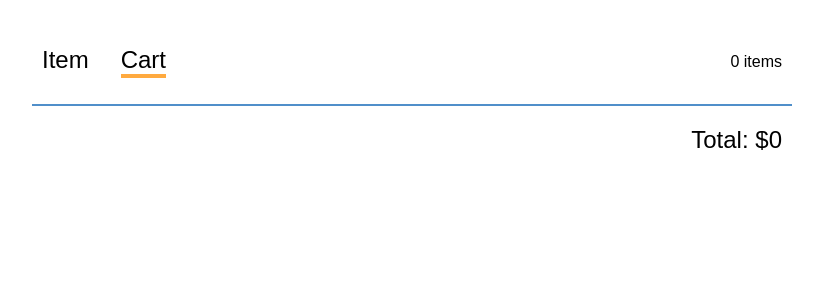
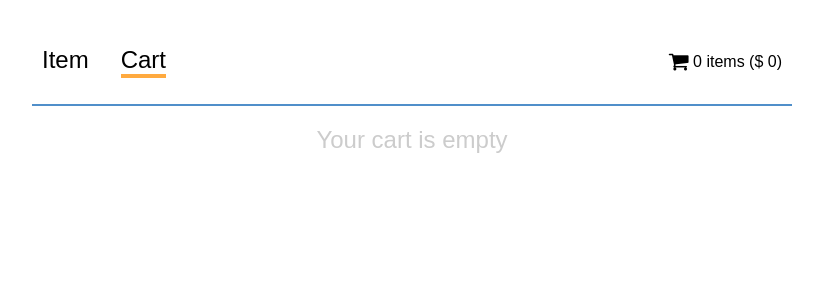
Before and after one commit to denisvfedas/shopper, a React (Create React App) app: page / in a window 1280 px wide. Both pictures are taken after a click on the link "Cart". Shown: the top 300 px of the page, without its empty margins (228-1051 px from the left). Built offline with nearby package versions, Linux system fonts and the light colour scheme.

Commit message:
Nav controllers

```diff
--- a/public/index.html
+++ b/public/index.html
@@ -10,6 +10,7 @@
     -->
     <link rel="manifest" href="%PUBLIC_URL%/manifest.json">
     <link rel="shortcut icon" href="%PUBLIC_URL%/favicon.ico">
+    <link rel="stylesheet" href="https://maxcdn.bootstrapcdn.com/font-awesome/4.7.0/css/font-awesome.min.css">
     <!--
       Notice the use of %PUBLIC_URL% in the tags above.
       It will be replaced with the URL of the `public` folder during the build.
--- a/src/CartPage.css
+++ b/src/CartPage.css
@@ -32,3 +32,8 @@
   font-size: 24px;
   text-align: right;
 }
+.CartPage-empty {
+  font-size: 24px;
+  text-align: center;
+  color: #ccc;
+}
--- a/src/CartPage.js
+++ b/src/CartPage.js
@@ -5,6 +5,13 @@ import Total from './Total';
 import './CartPage.css';
 
 function CartPage({items, onAddOne, onRemoveOne}) {
+  if(items.length === 0){
+    return(
+      <div className="CartPage-empty">
+        Your cart is empty
+      </div>
+    );
+  }
   return(
     <ul className="CartPage-items">
       {items.map(item =>
--- a/src/Nav.js
+++ b/src/Nav.js
@@ -1,8 +1,40 @@
 import React from 'react';
 import './Nav.css';
-import NavLink from './NavLink.js'
+import NavLink from './NavLink';
+import {items} from './static-data';
 
 const Nav = ({activeTab, onTabChange, cart}) => {
+  let totalCount = () => {
+    //How many of eack id in the cart
+    let itemsCount = cart.reduce((itemsCount, itemId) => {
+      itemsCount[itemId] = itemsCount[itemId] || 0;
+      itemsCount[itemId]++;
+      return itemsCount;
+    }, {});
+    let cartTotal = Object.keys(itemsCount)//returns array of keys-ids
+    //iterate through the array of ids
+    .map(itemId => {
+      //to find an object with id like
+      var item = items.find( item =>
+        item.id === parseInt(itemId, 10)
+      );
+      //push into the object new property count and return an array of cart objects
+      return {
+        ...item,
+        count: itemsCount[itemId]
+      }
+    })
+    //find total price for the items in the cart objects
+    .map(item => {
+      return item.count * item.price;
+    })
+    //find sum of all total p
+    .reduce((sum, el) => {
+      sum = sum + el;
+      return sum;
+    }, 0);
+    return cartTotal;
+  }
   return(
     <nav className="App-nav">
       <ul>
@@ -14,7 +46,9 @@ const Nav = ({activeTab, onTabChange, cart}) => {
         </li>
       </ul>
       <div className="App-nav-itemCount">
-        {cart.length} {cart.lenght === 1 ? 'item' : 'items'}
+        <span><i className="fa fa-shopping-cart fa-lg" aria-hidden="true"/></span>
+        <span> {cart.length} {cart.lenght === 1 ? 'item' : 'items'}</span>
+        <span> ($ {totalCount()})</span>
       </div>
     </nav>
   );
```
